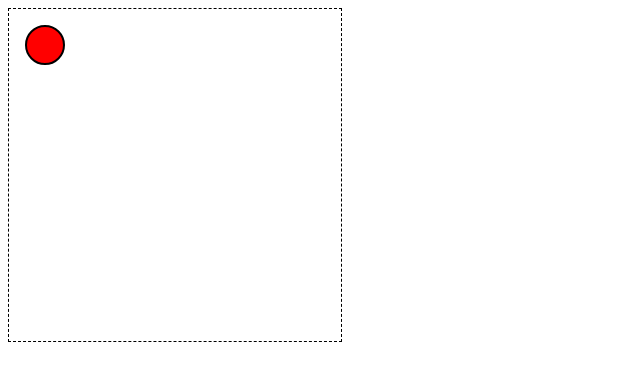
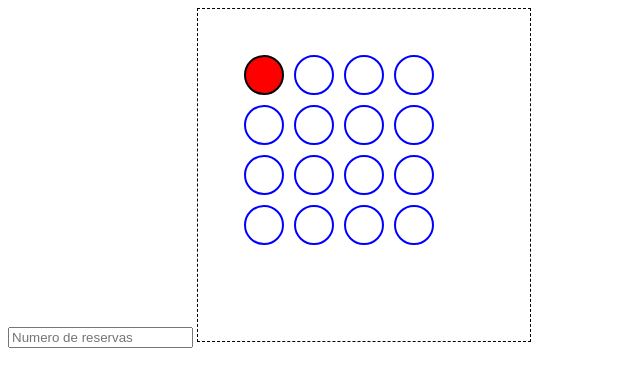
Before and after one commit to OrchyBlanco/DOR, a plain HTML site: page UD5. Contenidos Multimedia/Ejercicios/UD5T3/index.html in a window 1280 px wide. Shown: the whole page, without its empty margins (0-640 px from the left). Drawn offline with Linux system fonts and the light colour scheme.

Commit message:
Ejercicio svg

```diff
--- a/UD5. Contenidos Multimedia/Ejercicios/UD5T3/index.html
+++ b/UD5. Contenidos Multimedia/Ejercicios/UD5T3/index.html
@@ -8,8 +8,9 @@
   <title>SVG</title>
 </head>
 <body>
+  <input id="nReservas" type="text" name="name" value="" placeholder="Numero de reservas">
   <svg id="svg" width="300" height="300">
-    <circle class="reserva" cx="20" cy="20" r="19" />
+  <!--  <circle class="reserva" cx="20" cy="20" r="19" />-->
   </svg>
 </body>
 <script src="ud5t3.js" charset="utf-8"></script>
--- a/UD5. Contenidos Multimedia/Ejercicios/UD5T3/ud5t3.css
+++ b/UD5. Contenidos Multimedia/Ejercicios/UD5T3/ud5t3.css
@@ -11,3 +11,13 @@ circle{
   stroke:black;
   stroke-width:2;
 }
+.noAsignado{
+  fill:none;
+  stroke: blue;
+  stroke-width: 2px;
+}
+.noAsignado:hover{
+  fill:yellow;
+  stroke: blue;
+  stroke-width: 2px;
+}
--- a/UD5. Contenidos Multimedia/Ejercicios/UD5T3/ud5t3.js
+++ b/UD5. Contenidos Multimedia/Ejercicios/UD5T3/ud5t3.js
@@ -1,18 +1,33 @@
+var svgns="http://www.w3.org/2000/svg";
 var cajaSVG=document.getElementById('svg');
 var cx=20;
 var cy=20;
 var r=19;
 
-var circulo=document.createElement("CIRCLE");
-circulo.cx=cx;
-circulo.cy=cy;
-circulo.r=r;
-  for (var i = 0; i < 4; i++) {
+var numeroReservas= document.getElementById('nReservas').value;
+for (var x = 50; x < 250; x += 50) {
+    for (var y = 50; y < 250; y += 50) {
+        var circle = document.createElementNS(svgns, 'circle');
+        circle.setAttributeNS(null, 'cx', x);
+        circle.setAttributeNS(null, 'cy', y);
+        circle.setAttributeNS(null, 'r', r);
+        circle.classList.add("noAsignado");
 
-      circulo.cx+=cx;
-      circulo.cy+=cy;
-      circulo.r=r;
-      circulo.classList.add("reserva");
-      cajaSVG.appendChild(circulo);
+        if (x==50&&y==50) {
+          circle.classList.remove("noAsignado");
+          circle.classList.add("reserva");
+        }
+       if (circle.classList.contains("noAsignado")) {
+         circle.addEventListener("click",function() {
+           this.classList.remove("noAsignado");
+           this.classList.remove("Asignado");
+         });
+        }
+        cajaSVG.appendChild(circle);
+    }
+}
 
-  }
+function cambiarAsignado(e) {
+  this.classList.remove("noAsignado");
+  this.classList.remove("Asignado");
+}
```
